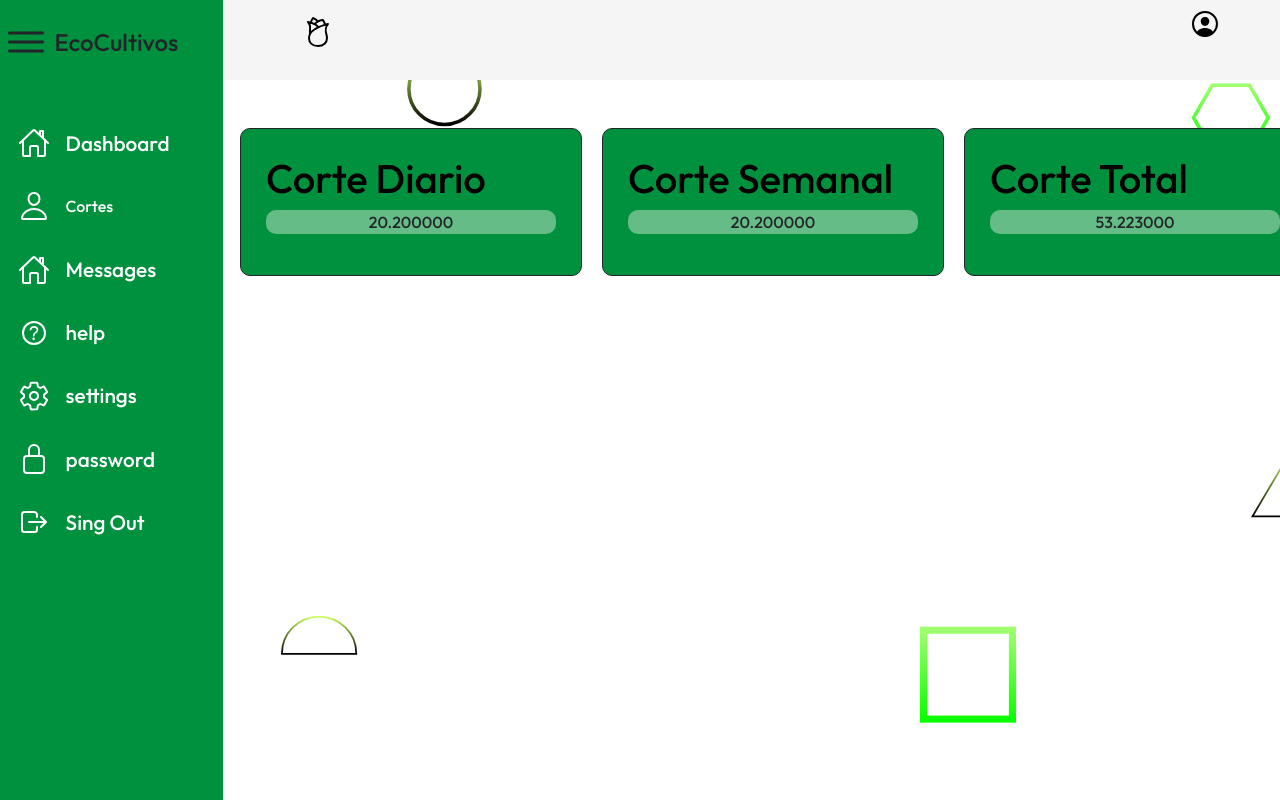
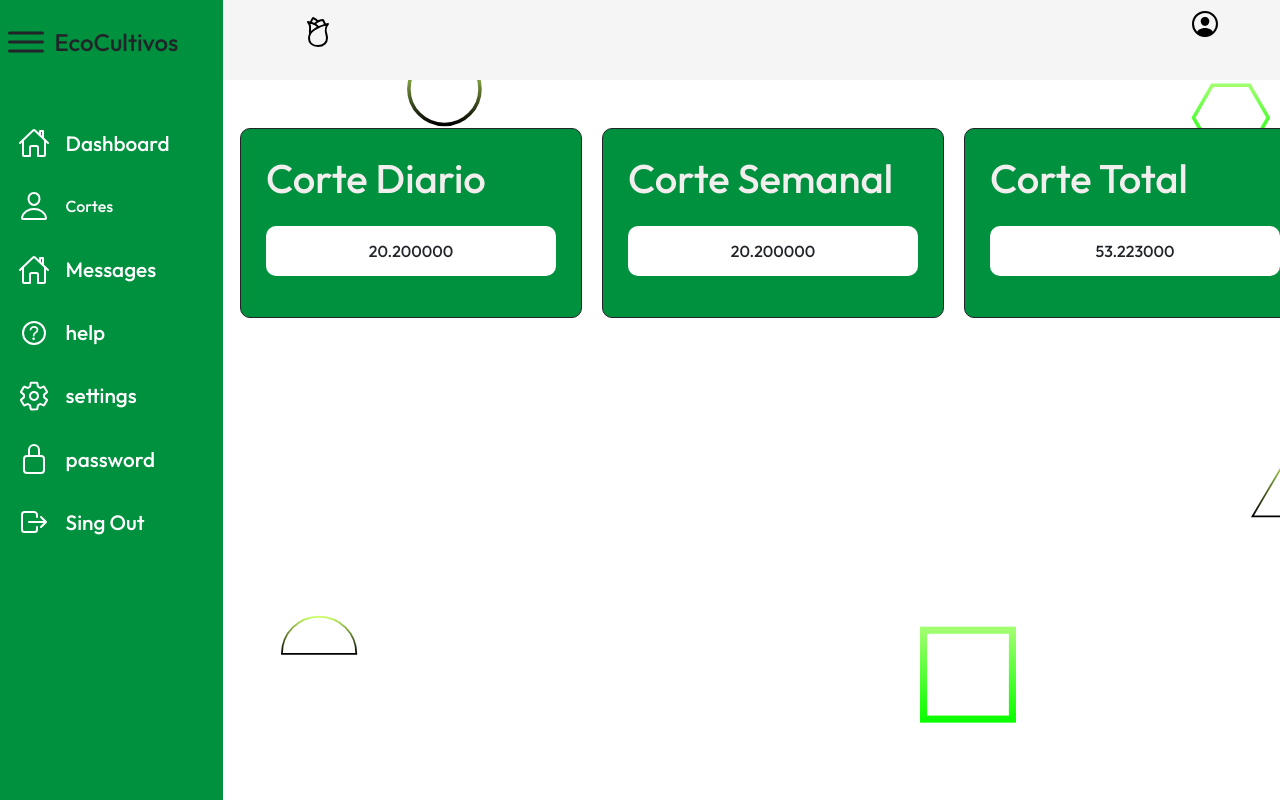
Before and after one commit to DorianPadilla/TAREA_FEC, a PHP site: page /dashboard.php in a window 1280 px wide. Run offline with PHP 8.4, Linux system fonts and the light colour scheme.

Commit message:
Cambio de color de cards letras

```diff
--- a/asset/dashboard.css
+++ b/asset/dashboard.css
@@ -1,6 +1,6 @@
 @import url('https://fonts.googleapis.com/css2?family=Outfit:wght@500&display=swap');
 :root{
-    --color-text: rgb(0,0,0);
+    --color-text: rgb(0, 0, 0);
     --color-text-menu: rgba(134,136,144);
     --color-button: rgb(0,0,0);
     --color-button-text: rgb(255,255,255);
@@ -269,7 +269,6 @@ a{
     display: flex;
     flex-direction: row;
     gap: 20px;
-
     align-items: center;
 
 }
@@ -288,9 +287,12 @@ a{
 .contenido .cortes .corte h1{
     display: flex;
     text-align: center;
-    color: black;
+    color: rgb(243, 238, 238);
     border-radius: 10px;
     width: 290px;
+    height: 40px;
+
+
 
 }
 .corte p{
@@ -298,3 +300,19 @@ a{
     background-color: rgba(212, 236, 214, 0.473) ;
     border-radius: 10px;
 }
+
+.contenido .corte p{
+    display: flex;
+    font-family: "verdana" "center";
+    text-align: center;
+    align-items:center ;
+    justify-content: center;
+    margin-top: 1.5rem;
+    height: 50px;
+    width: 100%;
+    border-radius: 10px;
+    background-color: #ffffff;
+
+
+
+}
```
